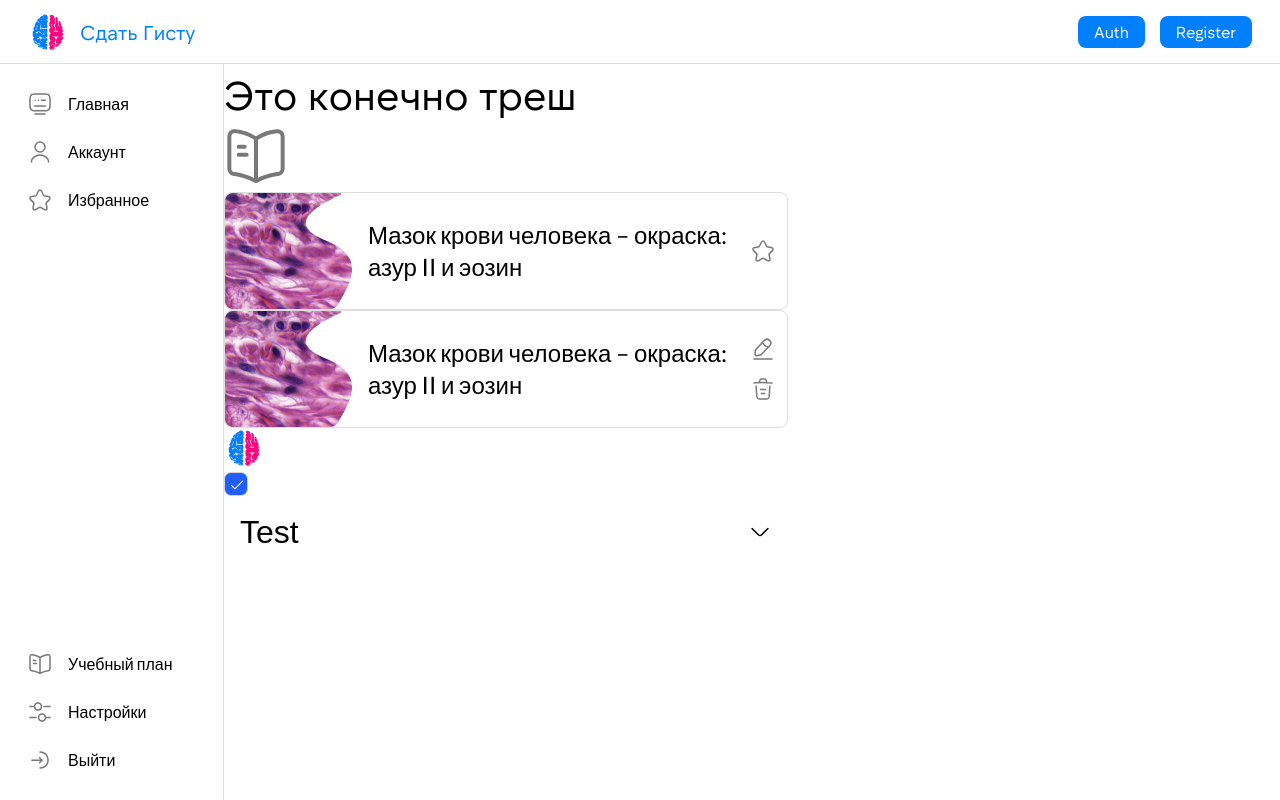
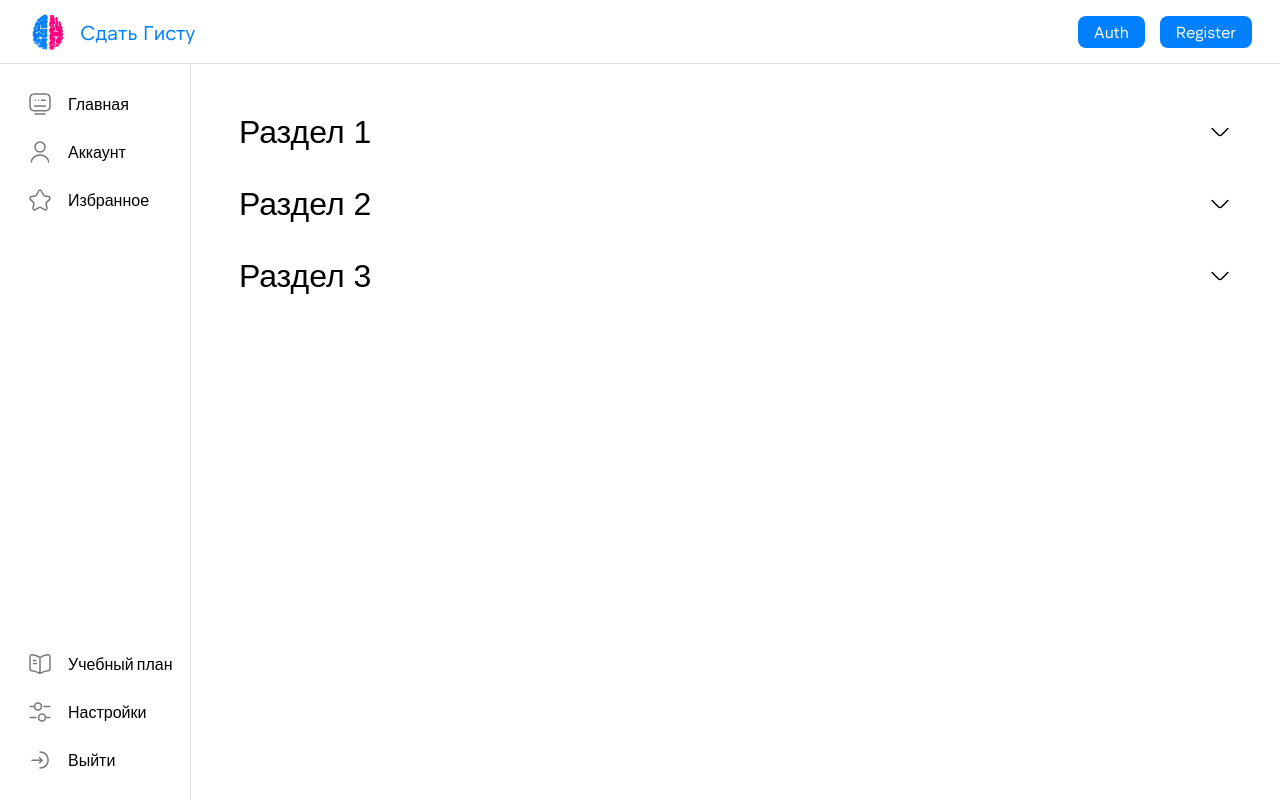
Before and after one commit to OrtemkaDead/gista-front, a Next.js app: page / in a window 1280 px wide. Built offline with nearby package versions, Linux system fonts and the light colour scheme.

Commit message:
стор разделов и главная страница

```diff
--- a/package.json
+++ b/package.json
@@ -10,12 +10,14 @@
     "prettier": "prettier --write ."
   },
   "dependencies": {
+    "@reduxjs/toolkit": "^1.9.5",
     "axios": "^1.4.0",
     "classnames": "^2.3.2",
     "next": "13.4.12",
     "react": "18.2.0",
     "react-dom": "18.2.0",
     "react-hook-form": "^7.45.2",
+    "react-redux": "^8.1.2",
     "sass": "^1.64.1",
     "typescript": "5.1.6"
   },
--- a/src/app/page.tsx
+++ b/src/app/page.tsx
@@ -1,37 +1,70 @@
-import { GistaCard, Logo } from '@/components'
+import { Section, SubSection } from '@/store/reducers/sections-reducer/initial-state'
+
+import { GistaCard } from '@/components'
 import { Collapse } from '@/components/collapse'
-
-import { Checkbox, Icon, Typography } from '@/ui-kit'
 
 import './styles.scss'
 
+const sections: Section[] = [
+  {
+    id: '1',
+    name: 'Раздел 1',
+  },
+  {
+    id: '2',
+    name: 'Раздел 2',
+  },
+  {
+    id: '3',
+    name: 'Раздел 3',
+  },
+]
+
+const subsections: SubSection[] = [
+  {
+    id: '1',
+    parent_id: '1',
+    name: 'Подраздел 1',
+  },
+  {
+    id: '2',
+    parent_id: '2',
+    name: 'Подраздел 3',
+  },
+  {
+    id: '1',
+    parent_id: '1',
+    name: 'Подраздел 2',
+  },
+]
+
 export default function Home(): React.ReactElement {
   return (
-    <main>
-      <Typography
-        variant="display"
-        font="ntSomic400"
-      >
-        Это конечно треш
-      </Typography>
-
-      <Icon
-        iconName="book"
-        size={64}
-      />
-
-      <GistaCard />
-      <GistaCard editable />
-
-      <Logo />
-
-      <Checkbox state />
-      <Collapse
-        title="Test"
-        type="section"
-      >
-        <GistaCard editable />
-      </Collapse>
+    <main className="home">
+      {sections.map((section) => (
+        <Collapse
+          key={section.id}
+          title={section.name}
+          type="section"
+        >
+          {subsections.map(
+            (subsection) =>
+              subsection.parent_id === section.id && (
+                <>
+                  <Collapse
+                    key={subsection.id}
+                    title={subsection.name}
+                    type="subsection"
+                  >
+                    <GistaCard />
+                    <GistaCard />
+                    <GistaCard />
+                  </Collapse>
+                </>
+              ),
+          )}
+        </Collapse>
+      ))}
     </main>
   )
 }
--- a/src/app/styles.scss
+++ b/src/app/styles.scss
@@ -12,3 +12,8 @@
     @include flexible($fd: row);
   }
 }
+
+.home {
+  width: 100%;
+  padding: 32px;
+}
--- /dev/null
+++ b/src/store/hooks/hooks.ts
@@ -0,0 +1,6 @@
+import { AppDispatch } from '@/store'
+import { RootState } from '@/store/reducers/root-reducer'
+import { TypedUseSelectorHook, useDispatch, useSelector } from 'react-redux'
+
+export const useAppDispatch = () => useDispatch<AppDispatch>()
+export const useAppSelector: TypedUseSelectorHook<RootState> = useSelector
--- /dev/null
+++ b/src/store/reducers/sections-reducer/initial-state.ts
@@ -0,0 +1,21 @@
+export interface Section {
+  id: string
+  name: string
+}
+export interface SubSection {
+  id: string
+  name: string
+  parent_id: string
+}
+
+interface SectionsState {
+  sections: Section[]
+  subsections: SubSection[]
+}
+
+const initialState: SectionsState = {
+  sections: [],
+  subsections: [],
+}
+
+export default initialState
```
Also changed, not shown: src/store/index.ts (added, +8 -0 lines), src/store/provider.tsx (added, +9 -0 lines), src/store/reducers/root-reducer.ts (added, +11 -0 lines), src/store/reducers/sections-reducer/sections-reducer.ts (added, +25 -0 lines), 1 other file (tests, documents, lock files or other folders).
